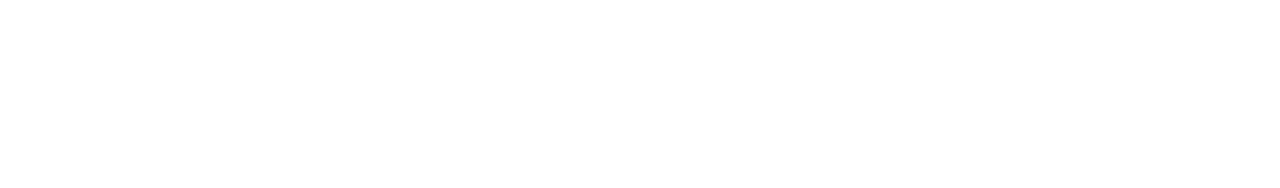
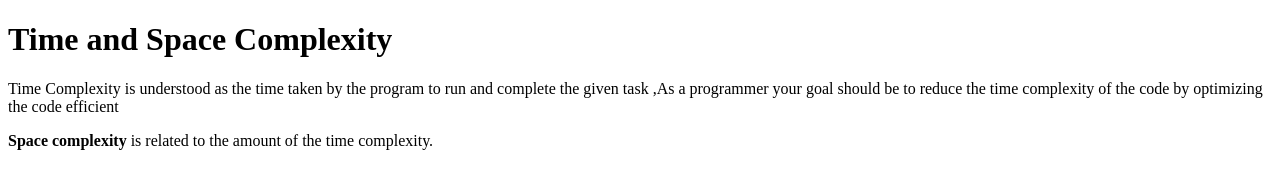
Before and after one commit to acciojob/time-and-space-complexity-Vaishnavi262001, a website: page main.html in a window 1280 px wide. Drawn offline with Linux system fonts and the light colour scheme.

Commit message:
created a submission

```diff
--- a/main.html
+++ b/main.html
@@ -8,6 +8,9 @@
 
 <body>
 	<!-- the entire body must be written by student -->
+	<h1> Time and Space Complexity</h1>
+	<p> Time Complexity is understood as the time taken by the program to run and complete the given task ,As a programmer your goal should be to reduce the time complexity of the code by optimizing the code efficient </p>
+	<p><b>Space complexity</b> is related to the amount of the time complexity. </p>
     <script type="text/javascript" src="./script.js">
 </script>
 
```
